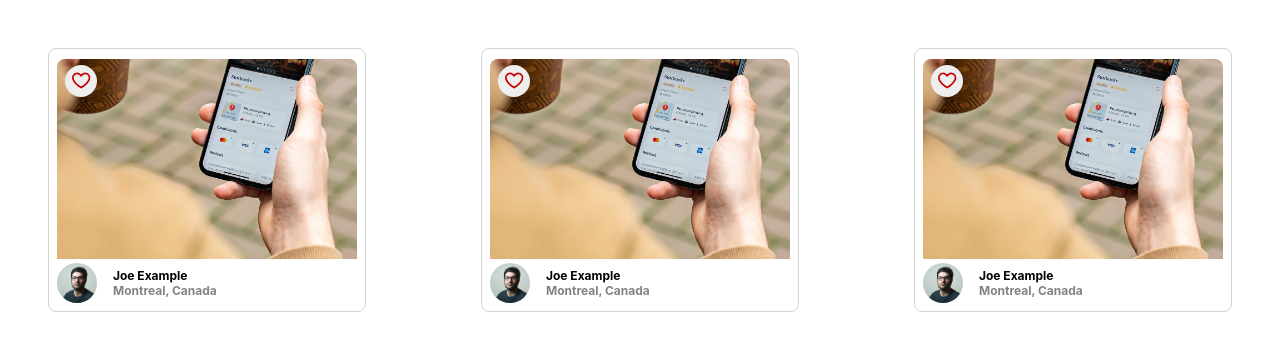
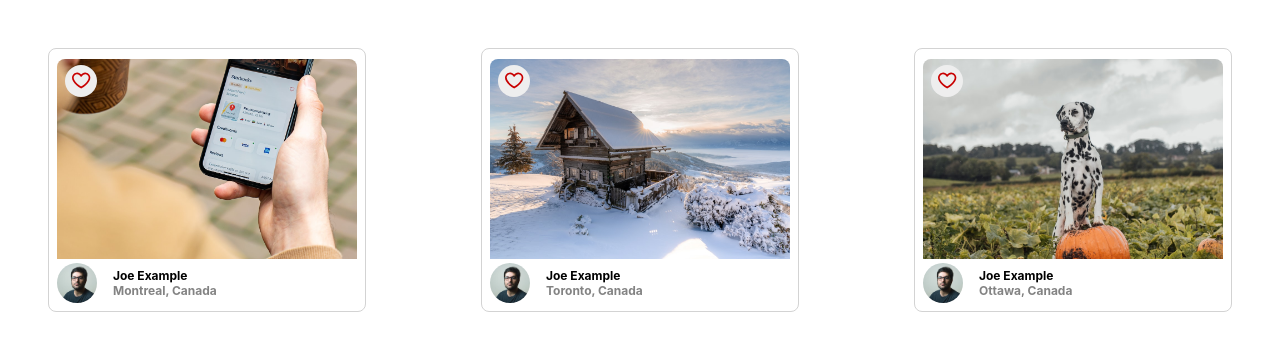
Before and after one commit to amurrai/photolabs, a React (Create React App) app in the folder frontend/: page / in a window 1280 px wide. Shown: the top 350 px of the page. Built offline with nearby package versions, Linux system fonts and the light colour scheme; the HTML template or start-up script is replaced by a standard one.

Commit message:
Implement PhotoList

```diff
--- a/frontend/src/App.jsx
+++ b/frontend/src/App.jsx
@@ -14,12 +14,10 @@ const sampleDataForPhotoListItem = {
   profile: `${process.env.PUBLIC_URL}/profile-1.jpg`,
 };
 
-const photos = new Array(3);
-
 const App = () => {
   return (
     <div className="App">
-      <PhotoList data={sampleDataForPhotoListItem} />
+      <PhotoList />
     </div>
   );
 };
--- a/frontend/src/components/PhotoFavButton.jsx
+++ b/frontend/src/components/PhotoFavButton.jsx
@@ -6,7 +6,7 @@ import '../styles/PhotoFavButton.scss';
 function PhotoFavButton() {
   const [selected, setSelected] = useState(false);
   const handleClick = () => {
-    setSelected(selected ? false : true)
+    setSelected(prevSelected => !prevSelected)
   }
   return (
     <div onClick={handleClick} className="photo-list__fav-icon">
--- a/frontend/src/components/PhotoList.jsx
+++ b/frontend/src/components/PhotoList.jsx
@@ -58,13 +58,11 @@ const sampleDataForPhotoList = [
   },
 ];
 
-const PhotoList = ({data}) => {
-  const photos = [...Array(3)]
-
+const PhotoList = () => {
   return (
     <ul className="photo-list">
-       {photos.map(() => (
-        <PhotoListItem key={data.id} data={data}/>
+       {sampleDataForPhotoList.map((photo) => (
+        <PhotoListItem key={photo.id} data={photo}/>
        ))}
     </ul>
   );
--- a/frontend/src/components/PhotoListItem.jsx
+++ b/frontend/src/components/PhotoListItem.jsx
@@ -9,11 +9,11 @@ const PhotoListItem = ({data}) => {
   return (
     <div className="photo-list__item">
       <PhotoFavButton />
-      <img className="photo-list__image" src={data.imageSource} />
+      <img className="photo-list__image" src={data.urls.regular} />
       <div className="photo-list__user-details">
-        <img className="photo-list__user-profile" src={data.profile} />
+        <img className="photo-list__user-profile" src={data.user.profile} />
         <div className="photo-list__user-info">
-          <span> {data.username} </span> <br />
+          <span> {data.user.name} </span> <br />
           <span className="photo-list__user-location">{data.location.city}, {data.location.country}</span>
         </div>
       </div>
```
